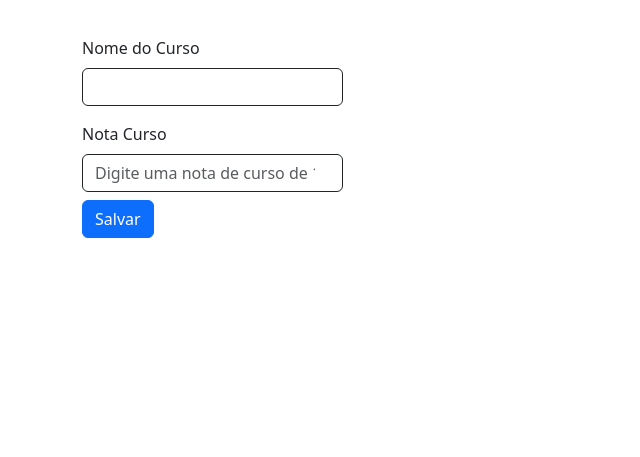
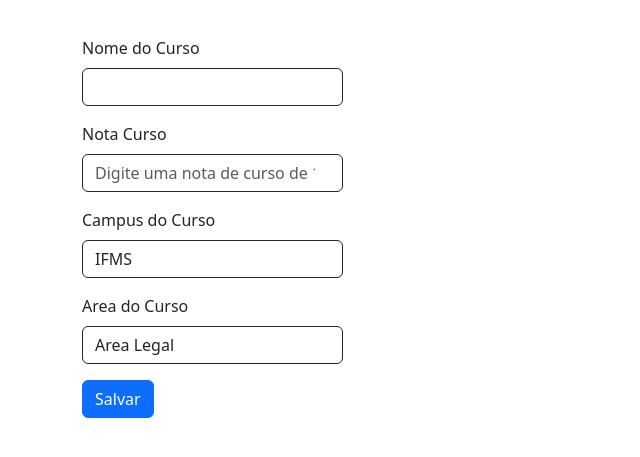
Before and after one commit to Augusto99MK/Atividade_03-Web_2-IFMS, a PHP site: page /view/curso/cadastroDeCurso.php in a window 1280 px wide. Shown: the part 214-671 px from the top of the page, without its empty margins (0-640 px from the left). Run offline with PHP 8.4, Linux system fonts and the light colour scheme; data comes from the database, SQL or seed files in the repository.

Commit message:
Ultima Alteracao

```diff
--- a/banco_sql/web2_aluno.sql
+++ b/banco_sql/web2_aluno.sql
@@ -51,4 +51,4 @@ UNLOCK TABLES;
 /*!40101 SET COLLATION_CONNECTION=@OLD_COLLATION_CONNECTION */;
 /*!40111 SET SQL_NOTES=@OLD_SQL_NOTES */;
 
--- Dump completed on 2023-04-18 16:42:51
+-- Dump completed on 2023-04-18 22:31:53
--- a/banco_sql/web2_area.sql
+++ b/banco_sql/web2_area.sql
@@ -26,7 +26,7 @@ CREATE TABLE `area` (
   `idArea` bigint NOT NULL AUTO_INCREMENT,
   `nomeArera` varchar(255) DEFAULT NULL,
   PRIMARY KEY (`idArea`)
-) ENGINE=InnoDB AUTO_INCREMENT=5 DEFAULT CHARSET=utf8mb4 COLLATE=utf8mb4_0900_ai_ci;
+) ENGINE=InnoDB AUTO_INCREMENT=6 DEFAULT CHARSET=utf8mb4 COLLATE=utf8mb4_0900_ai_ci;
 /*!40101 SET character_set_client = @saved_cs_client */;
 
 --
@@ -35,7 +35,7 @@ CREATE TABLE `area` (
 
 LOCK TABLES `area` WRITE;
 /*!40000 ALTER TABLE `area` DISABLE KEYS */;
-INSERT INTO `area` VALUES (4,'Area Legal');
+INSERT INTO `area` VALUES (4,'Area Legal'),(5,'Humanasss');
 /*!40000 ALTER TABLE `area` ENABLE KEYS */;
 UNLOCK TABLES;
 /*!40103 SET TIME_ZONE=@OLD_TIME_ZONE */;
@@ -48,4 +48,4 @@ UNLOCK TABLES;
 /*!40101 SET COLLATION_CONNECTION=@OLD_COLLATION_CONNECTION */;
 /*!40111 SET SQL_NOTES=@OLD_SQL_NOTES */;
 
--- Dump completed on 2023-04-18 16:42:51
+-- Dump completed on 2023-04-18 22:31:53
--- a/banco_sql/web2_campus.sql
+++ b/banco_sql/web2_campus.sql
@@ -27,7 +27,7 @@ CREATE TABLE `campus` (
   `CEP` int NOT NULL,
   `nomeCampus` varchar(255) DEFAULT NULL,
   PRIMARY KEY (`idCampus`)
-) ENGINE=InnoDB AUTO_INCREMENT=3 DEFAULT CHARSET=utf8mb4 COLLATE=utf8mb4_0900_ai_ci;
+) ENGINE=InnoDB AUTO_INCREMENT=4 DEFAULT CHARSET=utf8mb4 COLLATE=utf8mb4_0900_ai_ci;
 /*!40101 SET character_set_client = @saved_cs_client */;
 
 --
@@ -36,7 +36,7 @@ CREATE TABLE `campus` (
 
 LOCK TABLES `campus` WRITE;
 /*!40000 ALTER TABLE `campus` DISABLE KEYS */;
-INSERT INTO `campus` VALUES (2,79311600,'IFMS');
+INSERT INTO `campus` VALUES (2,79311600,'IFMS'),(3,79311600,'UFMS');
 /*!40000 ALTER TABLE `campus` ENABLE KEYS */;
 UNLOCK TABLES;
 /*!40103 SET TIME_ZONE=@OLD_TIME_ZONE */;
@@ -49,4 +49,4 @@ UNLOCK TABLES;
 /*!40101 SET COLLATION_CONNECTION=@OLD_COLLATION_CONNECTION */;
 /*!40111 SET SQL_NOTES=@OLD_SQL_NOTES */;
 
--- Dump completed on 2023-04-18 16:42:51
+-- Dump completed on 2023-04-18 22:31:53
--- a/banco_sql/web2_curso.sql
+++ b/banco_sql/web2_curso.sql
@@ -33,7 +33,7 @@ CREATE TABLE `curso` (
   KEY `FKc8rb1iy4jtpdgvfu00murb5au` (`idArea`),
   CONSTRAINT `FKc8rb1iy4jtpdgvfu00murb5au` FOREIGN KEY (`idArea`) REFERENCES `area` (`idArea`),
   CONSTRAINT `FKc9rb2iy5jtpdgvfu01murb6au` FOREIGN KEY (`idCampus`) REFERENCES `campus` (`idCampus`)
-) ENGINE=InnoDB AUTO_INCREMENT=6 DEFAULT CHARSET=utf8mb4 COLLATE=utf8mb4_0900_ai_ci;
+) ENGINE=InnoDB AUTO_INCREMENT=8 DEFAULT CHARSET=utf8mb4 COLLATE=utf8mb4_0900_ai_ci;
 /*!40101 SET character_set_client = @saved_cs_client */;
 
 --
@@ -42,7 +42,7 @@ CREATE TABLE `curso` (
 
 LOCK TABLES `curso` WRITE;
 /*!40000 ALTER TABLE `curso` DISABLE KEYS */;
-INSERT INTO `curso` VALUES (5,'TADS',10,NULL,NULL);
+INSERT INTO `curso` VALUES (5,'TADS',10,NULL,NULL),(6,'Curso TADS',10,NULL,NULL),(7,'Carlos Augusto Moreira',5,4,2);
 /*!40000 ALTER TABLE `curso` ENABLE KEYS */;
 UNLOCK TABLES;
 /*!40103 SET TIME_ZONE=@OLD_TIME_ZONE */;
@@ -55,4 +55,4 @@ UNLOCK TABLES;
 /*!40101 SET COLLATION_CONNECTION=@OLD_COLLATION_CONNECTION */;
 /*!40111 SET SQL_NOTES=@OLD_SQL_NOTES */;
 
--- Dump completed on 2023-04-18 16:42:51
+-- Dump completed on 2023-04-18 22:31:53
--- a/banco_sql/web2_pessoa.sql
+++ b/banco_sql/web2_pessoa.sql
@@ -51,4 +51,4 @@ UNLOCK TABLES;
 /*!40101 SET COLLATION_CONNECTION=@OLD_COLLATION_CONNECTION */;
 /*!40111 SET SQL_NOTES=@OLD_SQL_NOTES */;
 
--- Dump completed on 2023-04-18 16:42:51
+-- Dump completed on 2023-04-18 22:31:54
--- a/banco_sql/web2_professor.sql
+++ b/banco_sql/web2_professor.sql
@@ -51,4 +51,4 @@ UNLOCK TABLES;
 /*!40101 SET COLLATION_CONNECTION=@OLD_COLLATION_CONNECTION */;
 /*!40111 SET SQL_NOTES=@OLD_SQL_NOTES */;
 
--- Dump completed on 2023-04-18 16:42:52
+-- Dump completed on 2023-04-18 22:31:53
--- a/repositorio/curso/salvarCurso.php
+++ b/repositorio/curso/salvarCurso.php
@@ -5,11 +5,13 @@ try {
     die("Ocorreu um erro inesperado " . $e->getMessage());
 }
 
+$idCampus = $_POST['idCampus'];
+$idArea = $_POST['idArea'];
 $nome = $_POST['nome'];
 $nota = $_POST['nota'];
 
 try {
-    $sql = "insert into curso (nomeCurso, notaCurso) values ('$nome','$nota')";
+    $sql = "insert into curso (nomeCurso, notaCurso, idCampus, idArea) values ('$nome','$nota', '$idCampus', '$idArea')";
     $conexao->exec($sql);
     echo "Salvo com sucesso !!!";
 } catch (PDOException $e) {
--- a/view/curso/cadastroDeCurso.php
+++ b/view/curso/cadastroDeCurso.php
@@ -6,8 +6,7 @@
     <meta charset="UTF-8">
     <title>Cadastro de Curso</title>
 
-    <script src="https://code.jquery.com/jquery-3.6.4.min.js"
-        integrity="sha256-oP6HI9z1XaZNBrJURtCoUT5SUnxFr8s3BzRl+cbzUq8=" crossorigin="anonymous"></script>
+    <script src="https://code.jquery.com/jquery-3.6.4.min.js" integrity="sha256-oP6HI9z1XaZNBrJURtCoUT5SUnxFr8s3BzRl+cbzUq8=" crossorigin="anonymous"></script>
     <link href="<?php echo $path; ?>/arquivos/css/bootstrap.min.css" rel="stylesheet">
     <script src="<?php echo $path; ?>/arquivos/js/bootstrap.bundle.min.js"></script>
 </head>
@@ -31,16 +30,88 @@
                 </div>
             </div>
 
-            <div class="row mb-2">
+            <div class="row mb-3">
                 <div class="col col-md-3">
                     <label class="form-label" for="idNome">Nota Curso</label>
-                    <input class="form-control border-dark" min="1" max="10" type="number" name="nota" id="idNome"
-                        placeholder="Digite uma nota de curso de 1 a 10" required>
+                    <input class="form-control border-dark" min="1" max="10" type="number" name="nota" id="idNome" placeholder="Digite uma nota de curso de 1 a 10" required>
                 </div>
             </div>
+
+            <!-- Consulta Campus -->
+            <?php
+            try {
+                $conexao = new PDO("mysql:host=localhost; dbname=web2", "root", "Carlos11425@");
+            } catch (PDOException $e) {
+                die('aconteceu um erro: ' . $e->getMessage());
+            }
+
+            try {
+                $sql = "select * from campus";
+                $resultado = $conexao->query($sql);
+                if ($resultado->rowCount() > 0) {
+            ?>
+
+
+                    <div class="row mb-3">
+                        <div class="col col-md-3">
+                            <label class="form-label" for="idNome">Campus do Curso</label>
+                            <select class="form-control border-dark" id="select_opcao" name="idCampus">
+                                <?php
+                                while ($linha = $resultado->fetch()) {
+                                    echo "<option value =\"" . $linha['idCampus'] . "\">" . $linha['nomeCampus'] . "</option>";
+                                }
+                                ?>
+                            </select>
+                        </div>
+                    </div>
+
+            <?php
+                } else {
+                    echo "<div class='row'><div class='col-md-12'><p>Nenhum campus encontrado.</p></div></div>";
+                }
+            } catch (PDOException $e) {
+                echo "Erro: " . $e->getMessage();
+            }
+            ?>
+
+            <?php
+            try {
+                $conexao = new PDO("mysql:host=localhost; dbname=web2", "root", "Carlos11425@");
+            } catch (PDOException $e) {
+                die('aconteceu um erro: ' . $e->getMessage());
+            }
+
+            /* Consulta area */
+            try {
+                $sql = "select * from area";
+                $resultado = $conexao->query($sql);
+                if ($resultado->rowCount() > 0) {
+            ?>
+
+
+                    <div class="row mb-3">
+                        <div class="col col-md-3">
+                            <label class="form-label" for="idNome">Area do Curso</label>
+                            <select class="form-control border-dark" id="select_opcao" name="idArea">
+                                <?php
+                                while ($linha = $resultado->fetch()) {
+                                    echo "<option value =\"" . $linha['idArea'] . "\">" . $linha['nomeArera'] . "</option>";
+                                }
+                                ?>
+                            </select>
+                        </div>
+                    </div>
+
+            <?php
+                } else {
+                    echo "<div class='row'><div class='col-md-12'><p>Nenhuma area encontrada.</p></div></div>";
+                }
+            } catch (PDOException $e) {
+                echo "Erro: " . $e->getMessage();
+            }
+            ?>
             <input class="btn btn-primary" type="submit" value="Salvar">
         </form>
-    </div>
 </body>
 
 </html>
```
